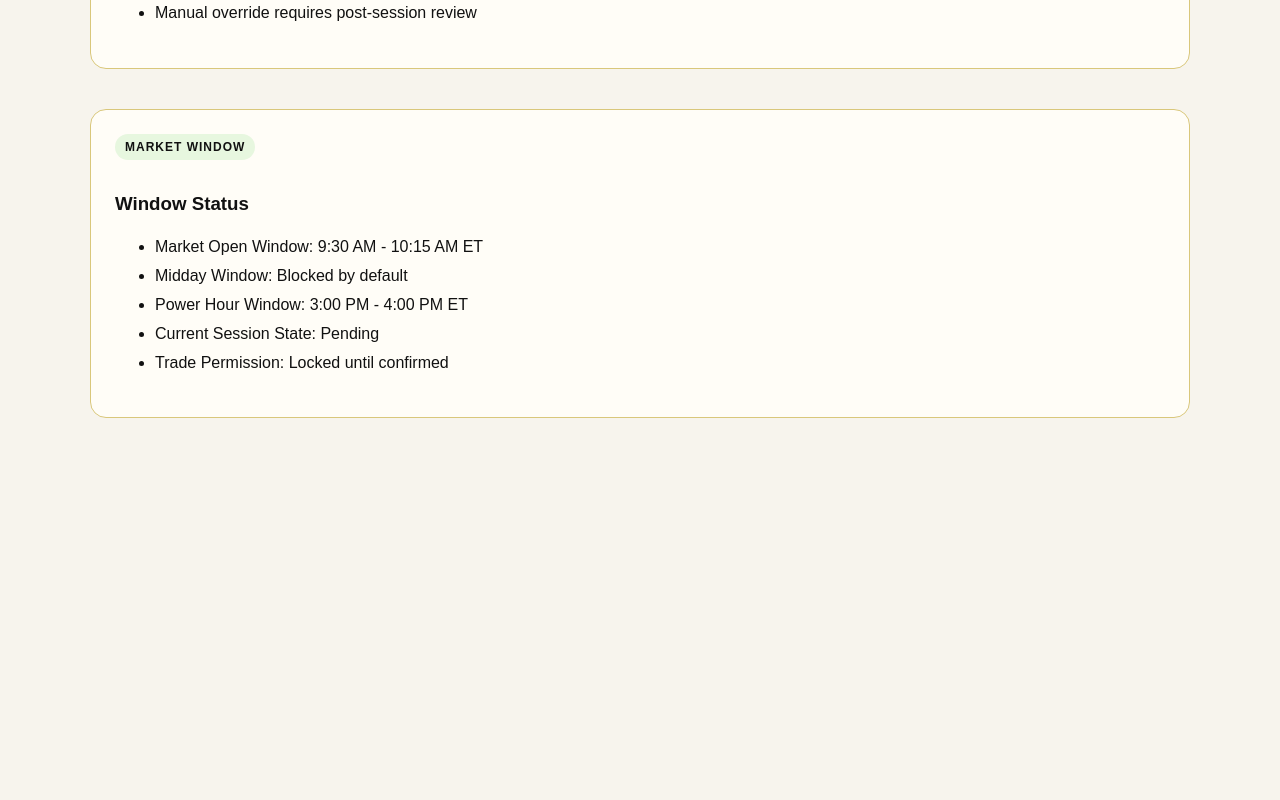
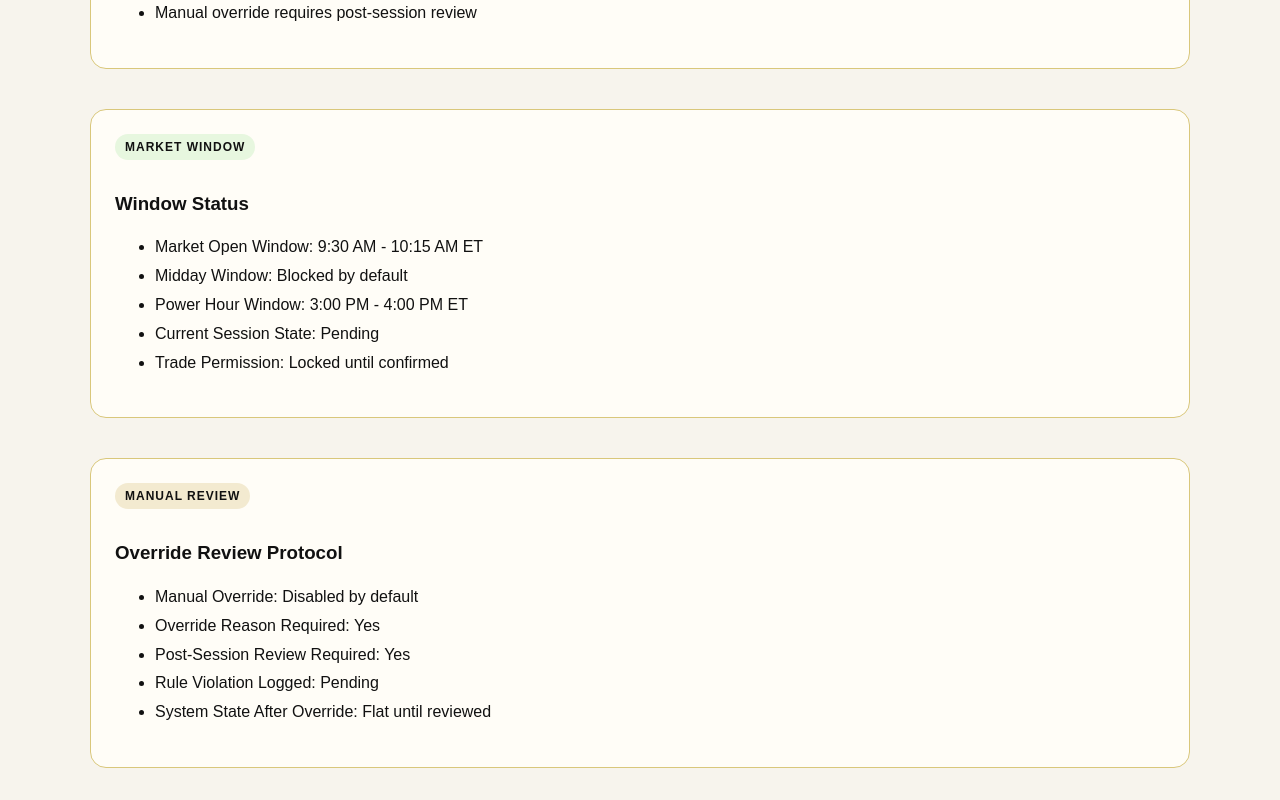
Before and after one commit to 1anointedradio-maker/elharvest-web, a Next.js app: page / in a window 1280 px wide. Shown: the part 5821-6621 px from the top of the page. Before the commit the page ends 6271 px from the top, so only its background shows below. Built offline with nearby package versions, Linux system fonts and the light colour scheme.

Commit message:
Add manual review section with override protocol

```diff
--- a/app/page.jsx
+++ b/app/page.jsx
@@ -578,6 +578,41 @@ export default function Home() {
     <li>Trade Permission: Locked until confirmed</li>
   </ul>
 </section>
+      <section
+  style={{
+    marginTop: "40px",
+    background: "#fffdf7",
+    border: "1px solid #d9c77b",
+    borderRadius: "16px",
+    padding: "24px",
+  }}
+>
+  <div
+    style={{
+      display: "inline-block",
+      fontSize: "12px",
+      fontWeight: "bold",
+      letterSpacing: "1px",
+      padding: "6px 10px",
+      borderRadius: "999px",
+      background: "#f3ead0",
+      marginBottom: "14px",
+    }}
+  >
+    MANUAL REVIEW
+  </div>
+
+  <h3>Override Review Protocol</h3>
+
+  <ul style={{ lineHeight: "1.8" }}>
+    <li>Manual Override: Disabled by default</li>
+    <li>Override Reason Required: Yes</li>
+    <li>Post-Session Review Required: Yes</li>
+    <li>Rule Violation Logged: Pending</li>
+    <li>System State After Override: Flat until reviewed</li>
+  </ul>
+</section>
+
     </main>
   );
 }
```
